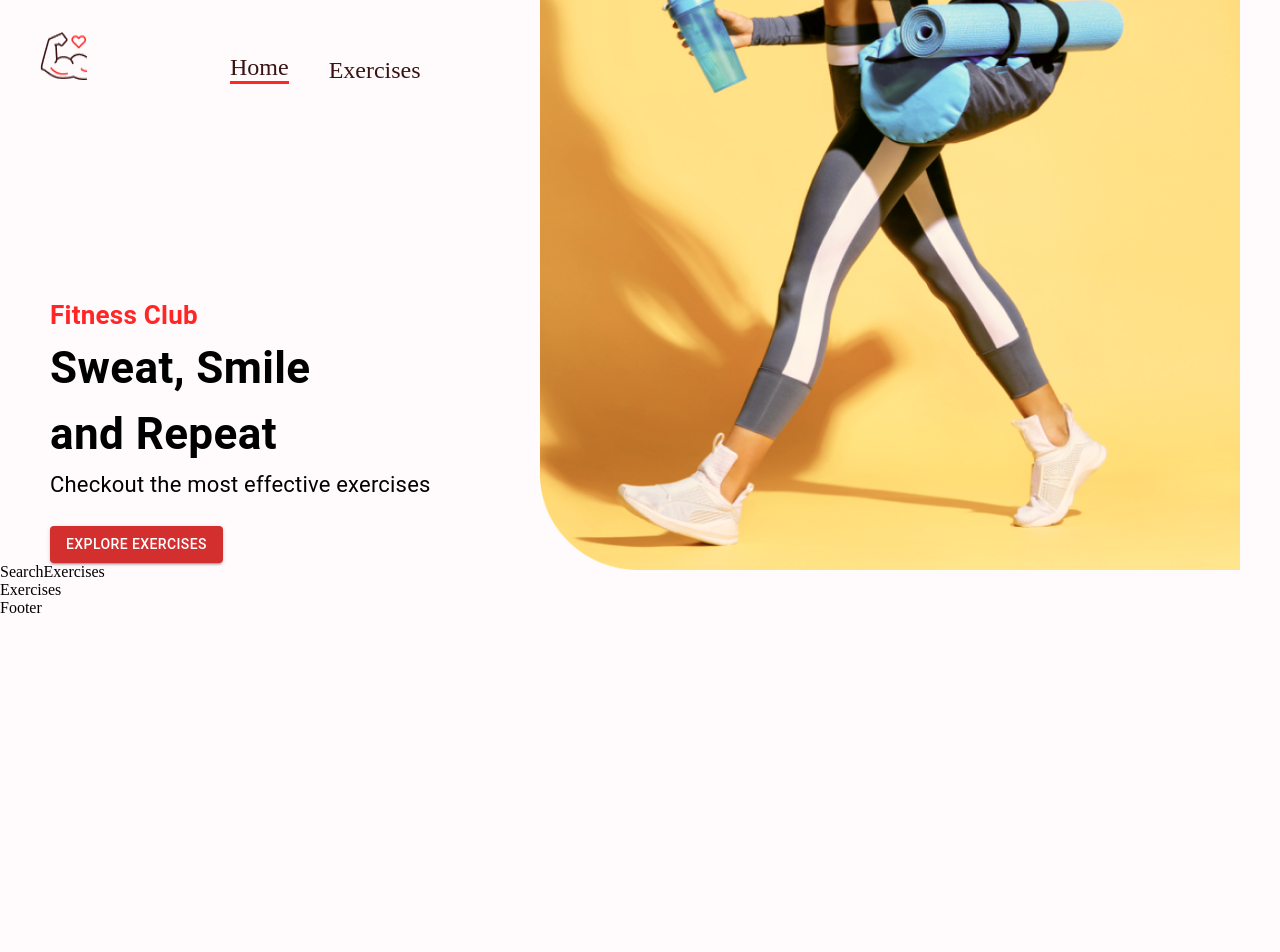
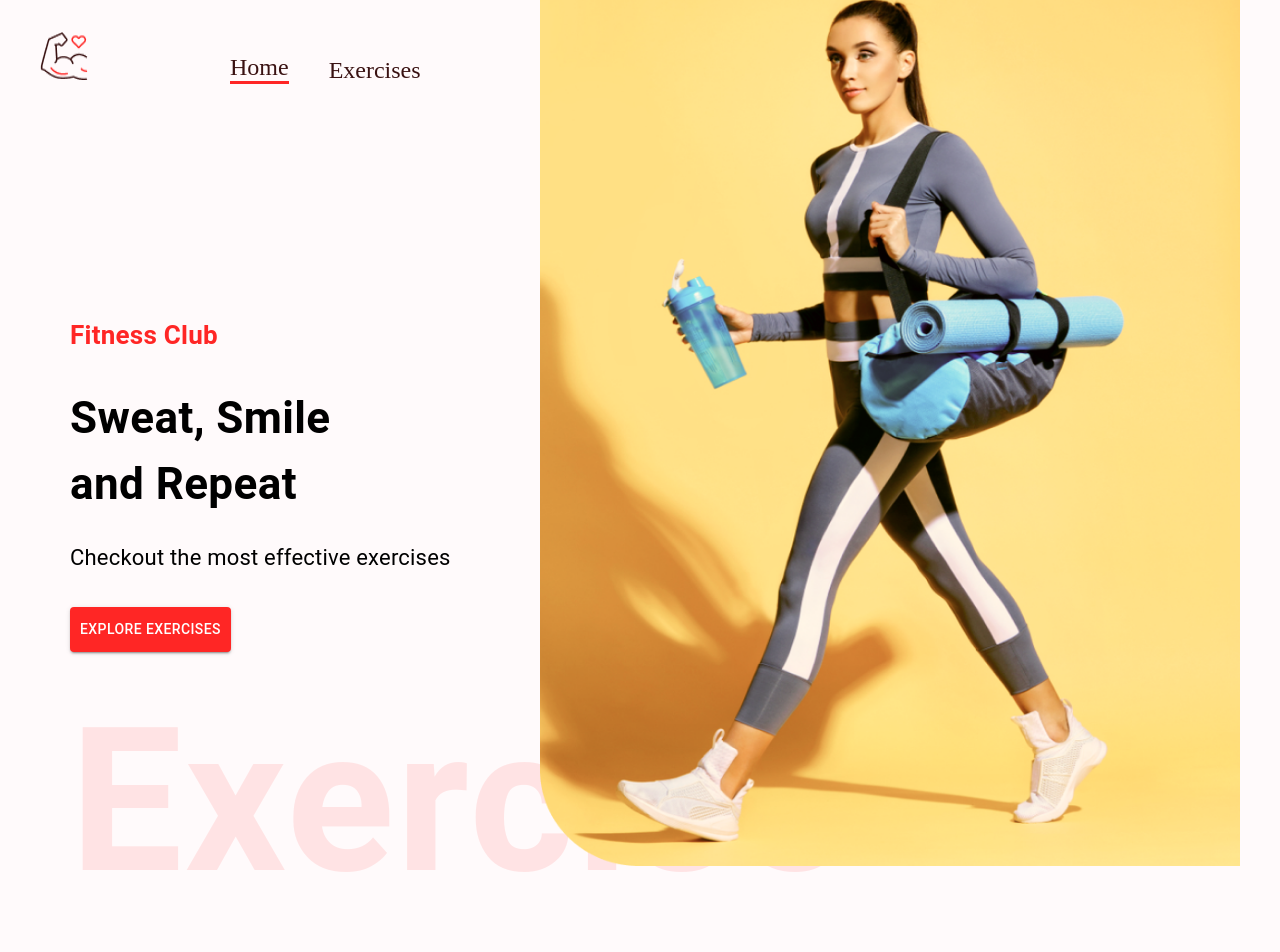
Before and after one commit to fad16papa/Gym_ExerciseApp, a React (Create React App) app: page / in a window 1280 px wide. Shown: the top 952 px of the page. Before the commit the page ends 800 px from the top, so only its background shows below. Built offline with nearby package versions, Linux system fonts and the light colour scheme.

Commit message:
Commit changes

```diff
--- a/src/components/HeroBanner.js
+++ b/src/components/HeroBanner.js
@@ -1,6 +1,7 @@
 import React from "react";
 import { Box, Button, Stack, Typography } from "@mui/material";
 import HeroBannerImage from "../assets/images/banner.png";
+import { display } from "@mui/system";
 
 const HeroBanner = () => {
   return (
@@ -9,6 +10,8 @@
         mt: { lg: "212px", xs: "70px" },
         ml: { sm: "50px" },
       }}
+      position="relative"
+      p="20px"
     >
       <Typography color="#FF2625" fontWeight="600" fontSize="26px">
         Fitness Club
@@ -16,15 +19,30 @@
       <Typography
         fontWeight={700}
         sx={{ fontSize: { lg: "44px", xs: "40px" } }}
+        mb="23px"
+        mt="30px"
       >
         Sweat, Smile <br /> and Repeat
       </Typography>
-      <Typography fontSize="22px" lineHeight="35px" mb={3}>
+      <Typography fontSize="22px" lineHeight="35px" mb={4}>
         Checkout the most effective exercises
       </Typography>
-      <Button variant="contained" color="error" href="#exercises">
+      <Button
+        variant="contained"
+        color="error"
+        href="#exercises"
+        sx={{ backgroundColor: "#ff2625", padding: "10px" }}
+      >
         Explore Exercises
       </Button>
+      <Typography
+        fontWeight={600}
+        color="#ff2625"
+        sx={{ opacity: 0.1, display: { lg: "block", xs: "none" } }}
+        fontSize="200px"
+      >
+        Exercise
+      </Typography>
       <img src={HeroBannerImage} alt="banner" className="hero-banner-img" />
     </Box>
   );
```
